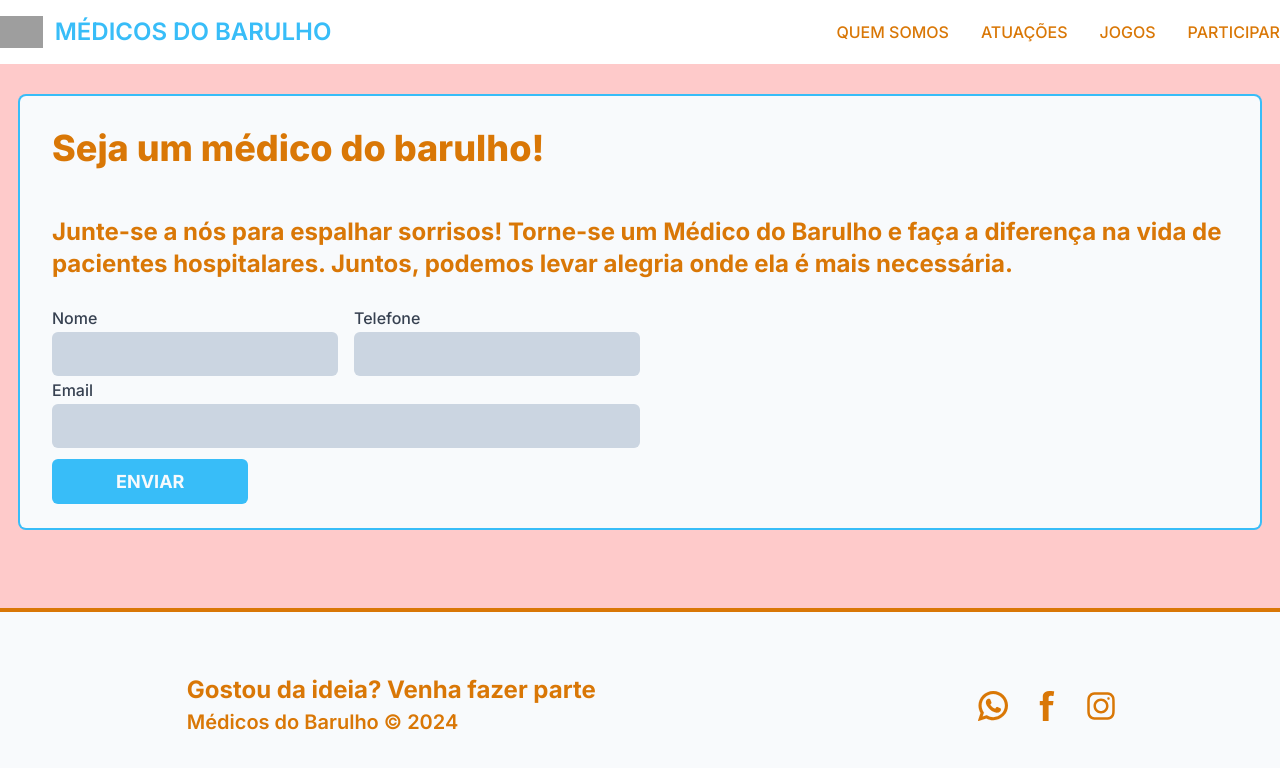
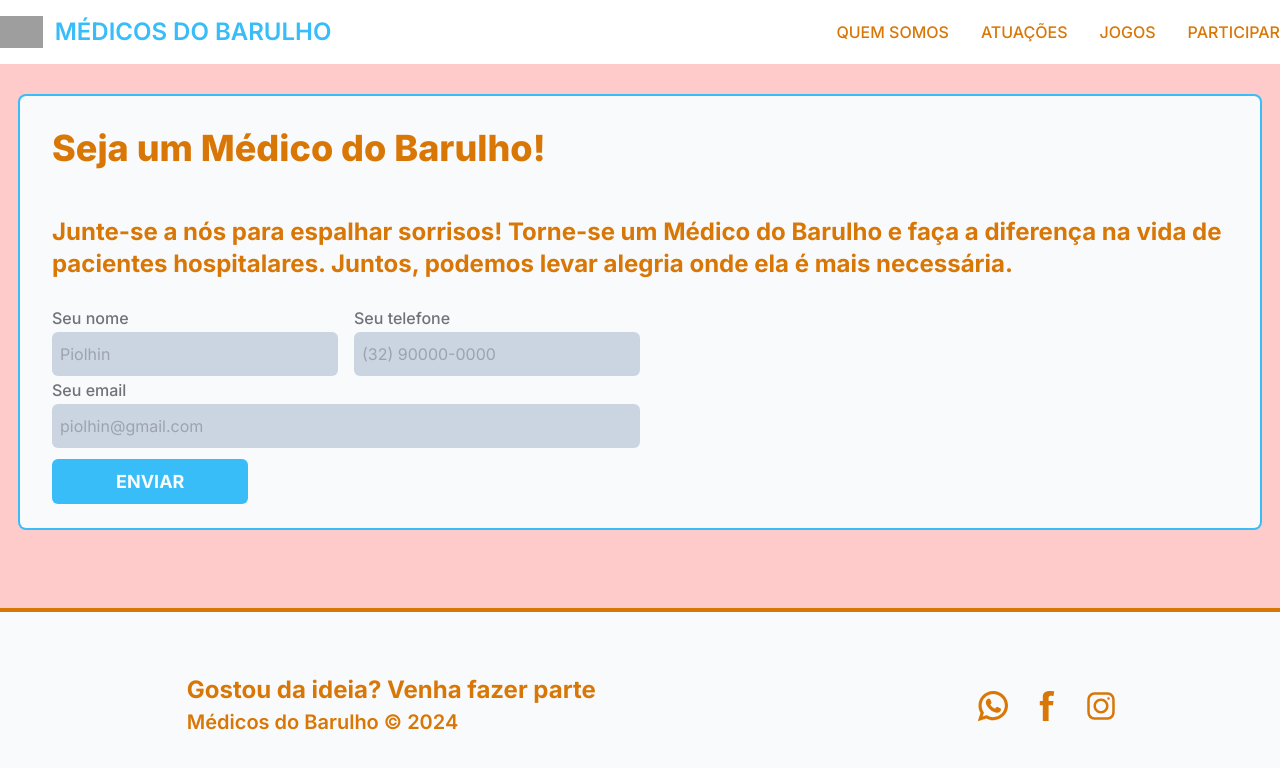
Before and after one commit to natan-fernandes/medicos-barulho, a Next.js app: page /participar in a window 1280 px wide. Shown: the top 768 px of the page. Built offline with nearby package versions, Linux system fonts and the light colour scheme; grey boxes are pictures that could not be loaded.

Commit message:
Adicionando placeholder no formulário

```diff
--- a/src/app/components/Input.tsx
+++ b/src/app/components/Input.tsx
@@ -1,12 +1,13 @@
 interface InputProps {
   text: string
+  placeholder: string
 }
 
 export const Input = (props: InputProps) => {
   return (
     <div className='flex flex-col w-full'>
-      <label className='font-medium'>{props.text}</label>
-      <input className='rounded-md bg-slate-300 p-2' />
+      <label className='font-medium text-zinc-500'>{props.text}</label>
+      <input className='rounded-md bg-slate-300 p-2 focus:outline-none' placeholder={props.placeholder} />
     </div>
   )
 }
--- a/src/app/participar/page.tsx
+++ b/src/app/participar/page.tsx
@@ -4,17 +4,17 @@ import { Button, Type } from "../components/Button";
 export default function Page() {
   return (
     <section>
-      <h1 className='text-amber-600'>Seja um médico do barulho!</h1>
+      <h1 className='text-amber-600'>Seja um Médico do Barulho!</h1>
       <h2 className='text-amber-600'>
         Junte-se a nós para espalhar sorrisos! Torne-se um Médico do Barulho e faça a diferença na vida de pacientes hospitalares.
         Juntos, podemos levar alegria onde ela é mais necessária.
       </h2>
       <form className='w-1/2'>
         <div className='flex gap-4'>
-          <Input text='Nome' />
-          <Input text='Telefone' />
+          <Input text='Seu nome' placeholder="Piolhin" />
+          <Input text='Seu telefone' placeholder="(32) 90000-0000" />
         </div>
-        <Input text='Email' />
+        <Input text='Seu email' placeholder="piolhin@gmail.com" />
         <div className='w-full mt-4'>
           <Button text="Enviar" link="/" type={Type.Main} />
         </div>
```
